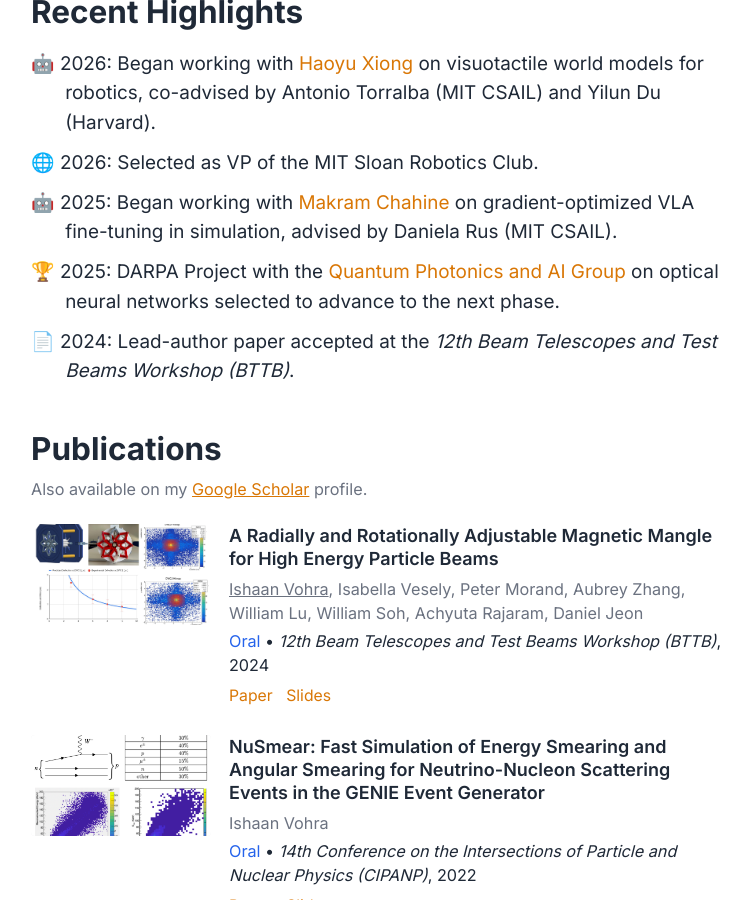
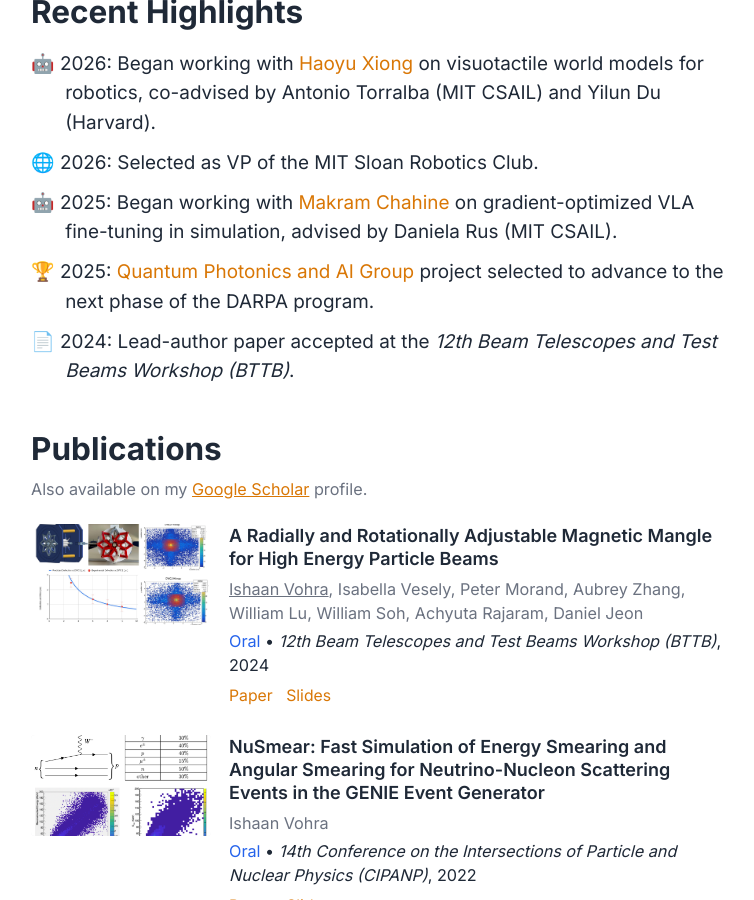
Before and after one commit to Ishaan-vohra/Ishaan-vohra.github.io, a Jekyll site: the page built from _pages/about.md, in a window 1280 px wide and 900 px high, scrolled down 711 px. Shown: the whole window, without its empty margins (261-1015 px from the left). Built offline with Jekyll 4.4.1, drawn with Linux system fonts in a browser that asks for light colours; a script that is not in the unit is left out.

Commit message:
Update home.html

```diff
--- a/_layouts/home.html
+++ b/_layouts/home.html
@@ -52,7 +52,7 @@ layout: default
       <li>🤖 2026: Began working with <a href="https://haoyu-x.github.io/" target="_blank" rel="noopener">Haoyu Xiong</a> on visuotactile world models for robotics, co-advised by Antonio Torralba (MIT CSAIL) and Yilun Du (Harvard).</li>
       <li>🌐 2026: Selected as VP of the MIT Sloan Robotics Club.</li>
       <li>🤖 2025: Began working with <a href="https://makramchahine.github.io/" target="_blank" rel="noopener">Makram Chahine</a> on gradient-optimized VLA fine-tuning in simulation, advised by Daniela Rus (MIT CSAIL).</li>
-      <li>🏆 2025: DARPA Project with the <a href="https://qp.mit.edu/" target="_blank" rel="noopener">Quantum Photonics and AI Group</a> on optical neural networks selected to advance to the next phase. </li>
+      <li>🏆 2025: <a href="https://qp.mit.edu/" target="_blank" rel="noopener">Quantum Photonics and AI Group</a> project selected to advance to the next phase of the DARPA program. </li>
       <li>📄 2024: Lead-author paper accepted at the <em>12th Beam Telescopes and Test Beams Workshop (BTTB)</em>.</li>
     </ul>
   </section>
```
